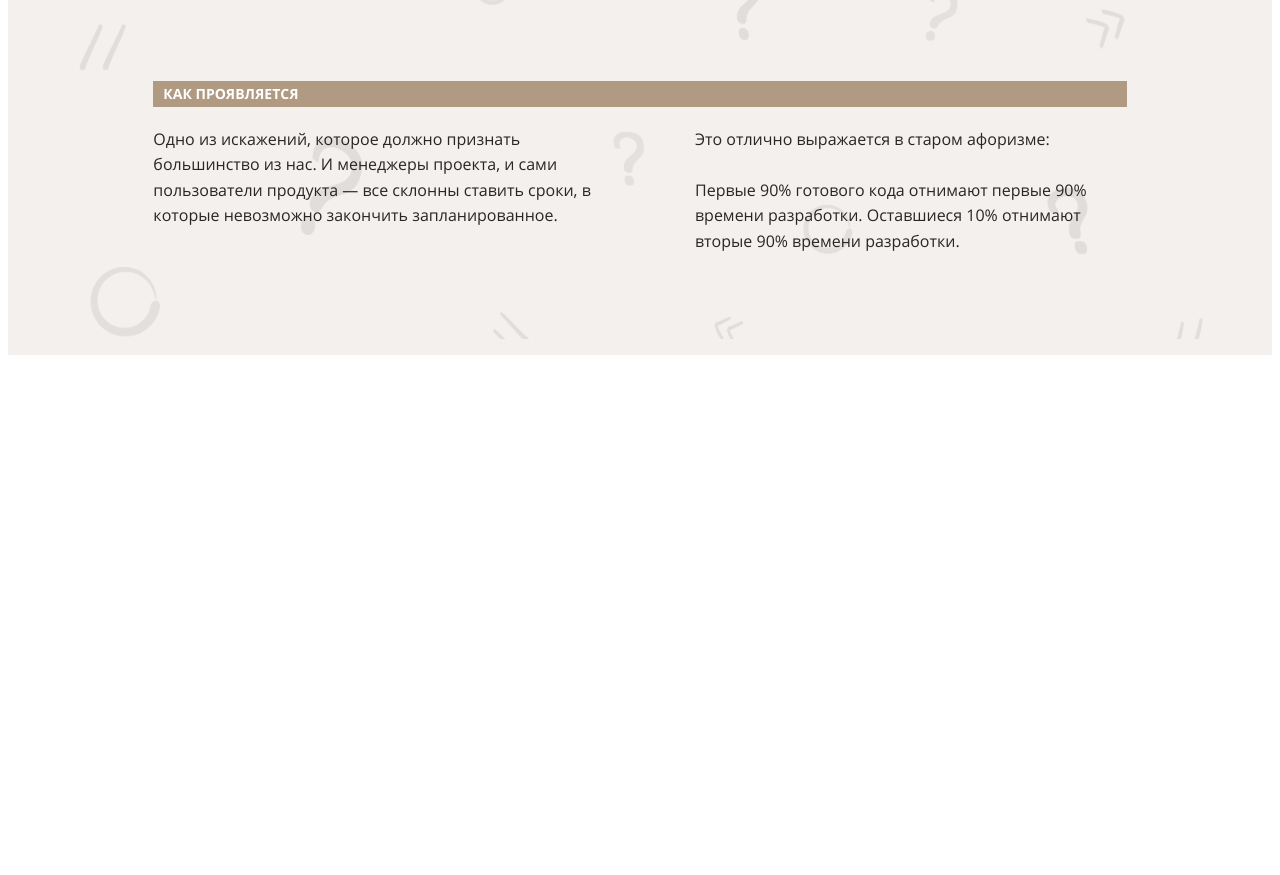
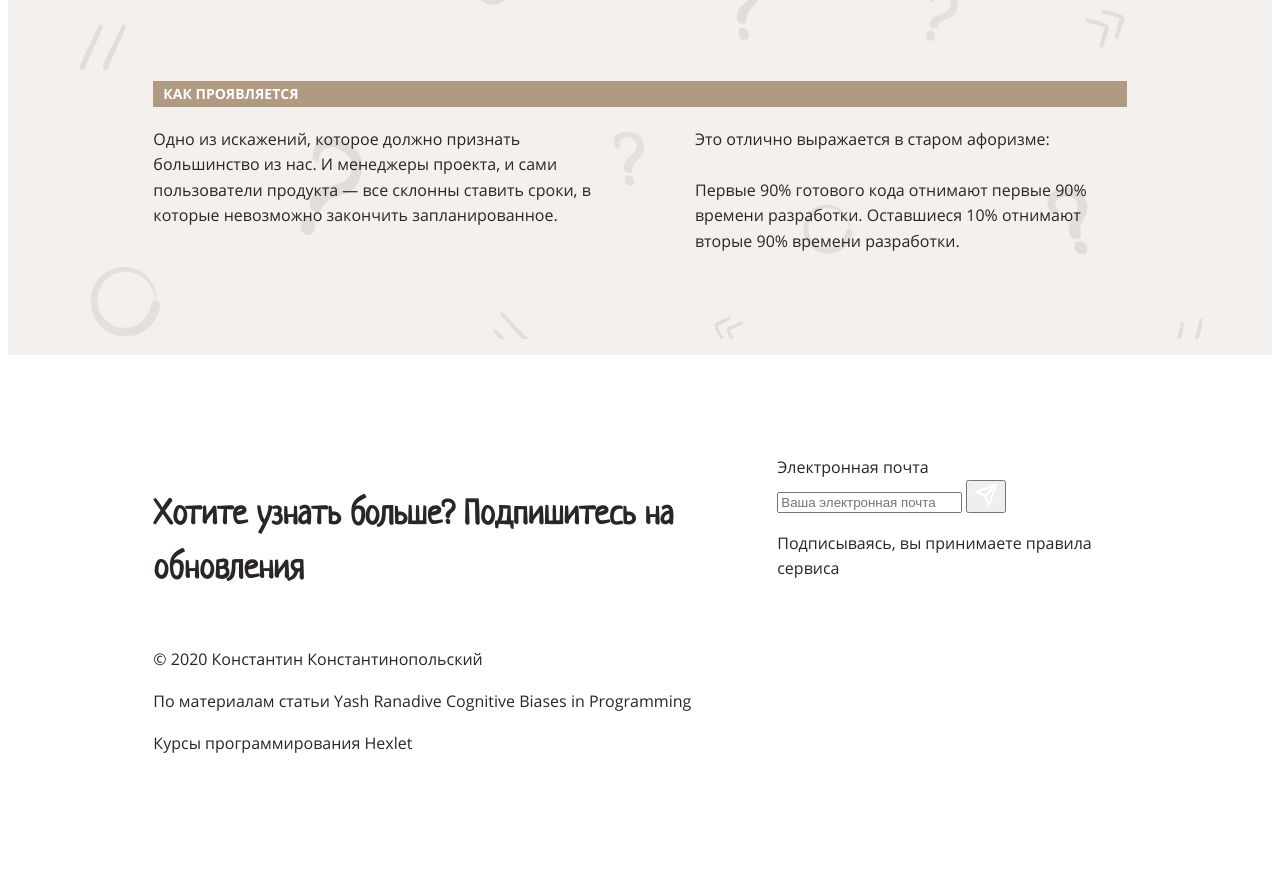
Before and after one commit to pbychenko/layout-designer-project-lvl1, a website: page src/index.html in a window 1280 px wide. Shown: the part 7451-8326 px from the top of the page. Before the commit the page ends 7814 px from the top, so only its background shows below. Drawn offline with Linux system fonts and the light colour scheme.

Commit message:
fix changes

```diff
--- a/src/css/main.css
+++ b/src/css/main.css
@@ -307,3 +307,7 @@ h3.digit {
 .errors-in-planning {
   background-color: #F3F0ED;
 }
+
+footer {
+  background-color: #FFFFFF;
+}
--- a/src/index.html
+++ b/src/index.html
@@ -192,7 +192,29 @@
             </div>
         </section>
     </main>
-    <!-- <footer>Я подвал сайта, я как шапка.</footer> -->
+    <footer>
+        <section>
+            <div class="container">
+                <div class="effect-header">
+                    <h3>Хотите узнать больше? Подпишитесь на обновления</h3>
+                    <form>
+                        <label for="email">Электронная почта</label>
+                        <div class="form-group">
+                            <input id="email" type="text" placeholder="Ваша электронная почта">
+                            <button><img src="./images/send.svg" alt="картинка кнопки Отправить"></button>
+                        </div>
+                        <p>Подписываясь, вы принимаете <a href="#">правила сервиса</a></p>
+                    </form>
+
+                </div>
+                <div class="official">
+                    <p>© 2020 Константин Константинопольский</p>
+                    <p>По материалам статьи <a href="#">Yash Ranadive Cognitive Biases in Programming</a></p>
+                    <p><a href="#">Курсы программирования Hexlet</a></p>
+                </div>
+            </div>
+        </section>
+    </footer>
 
 </body>
 </html>
```
